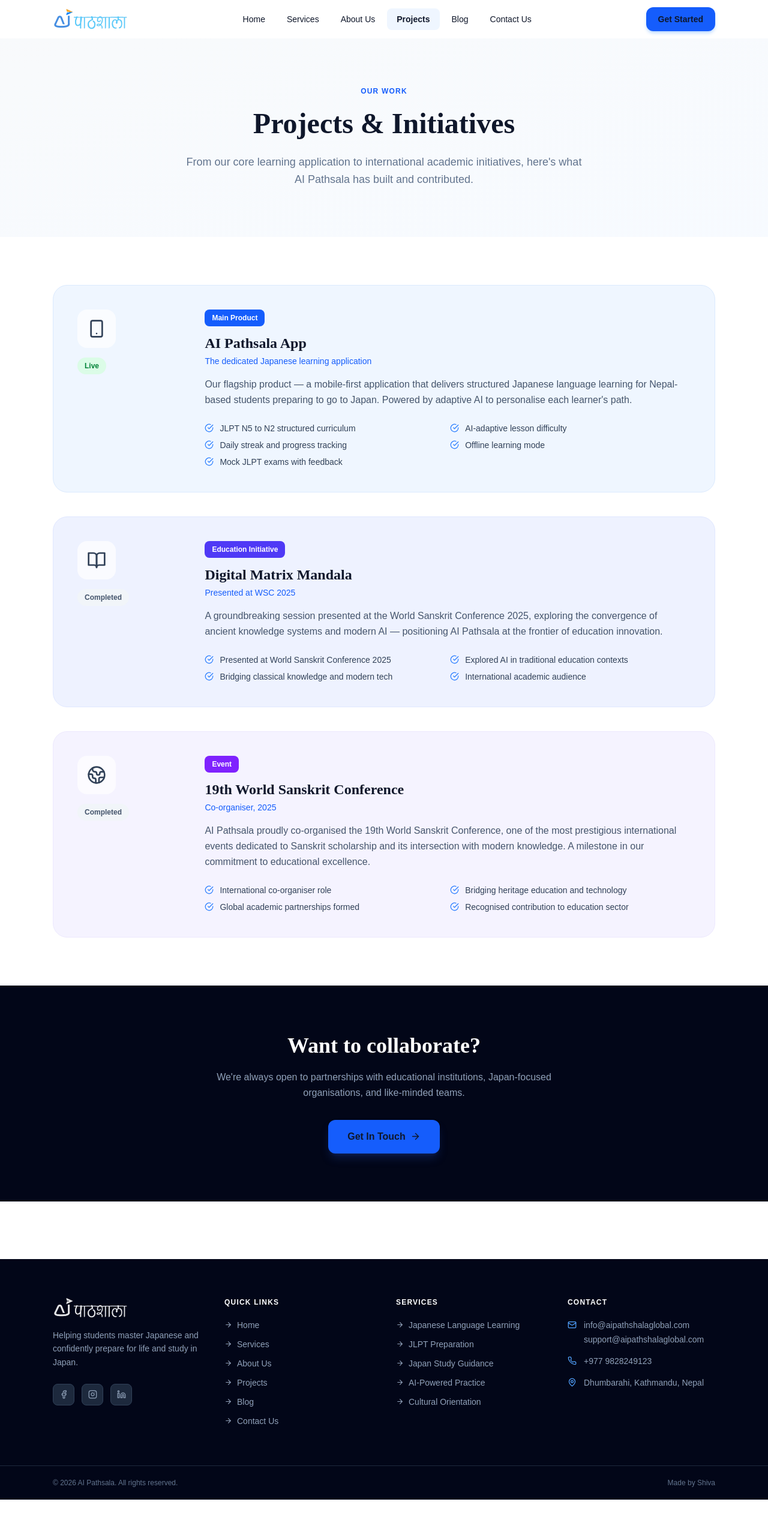
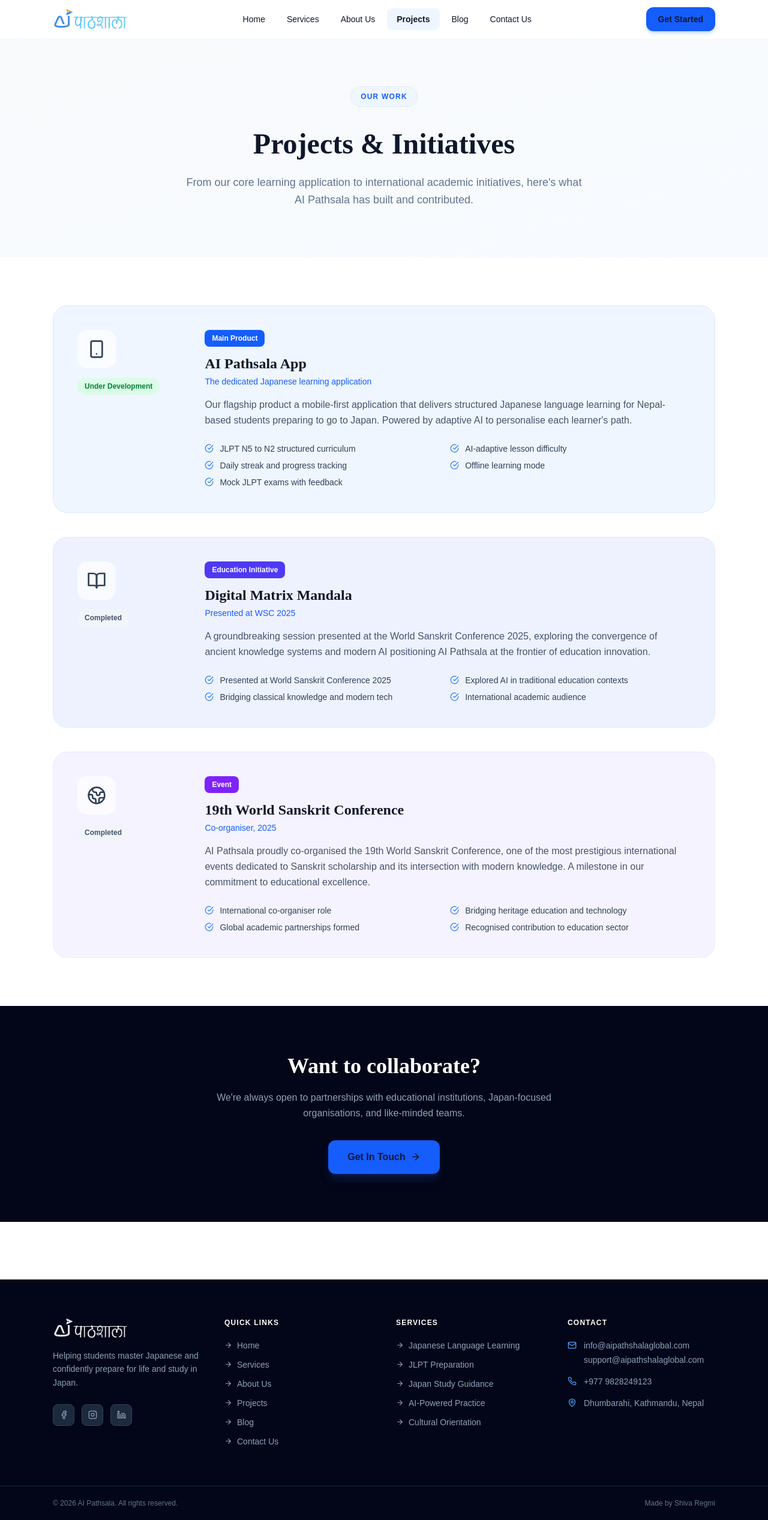
Before and after one commit to ShivaRegmi/PATHSALA, a React (Vite) app: page /projects in a window 1280 px wide. Shown: the whole page at 60% size. Before the commit the page ends 2500 px from the top, so only its background shows below. Built offline with nearby package versions, Linux system fonts and the light colour scheme.

Commit message:
frontendFIX

```diff
--- a/src/components/Footer.jsx
+++ b/src/components/Footer.jsx
@@ -34,7 +34,7 @@
           <div className="flex gap-3">
             {[
               { href: 'https://www.facebook.com/aipathshalaglobal', Icon: Facebook },
-              { href: 'https://aipathshalaglobal.com',              Icon: Instagram },
+              { href: 'https://www.instagram.com/sonic_edu?igsh=bnQyNTR6ZThyYTBx', Icon: Instagram },
               { href: 'https://www.linkedin.com/company/a-and-i-pathshala-global/', Icon: Linkedin },
             ].map(({ href, Icon }) => (
               <a
@@ -50,7 +50,7 @@
           </div>
         </div>
 
-        {/* Quick Links */}
+
         <div>
           <h4 className="text-white text-xs font-bold tracking-widest uppercase mb-5">Quick Links</h4>
           <ul className="space-y-3">
@@ -65,7 +65,7 @@
           </ul>
         </div>
 
-        {/* Services */}
+
         <div>
           <h4 className="text-white text-xs font-bold tracking-widest uppercase mb-5">Services</h4>
           <ul className="space-y-3">
@@ -78,7 +78,7 @@
           </ul>
         </div>
 
-        {/* Contact */}
+
         <div>
           <h4 className="text-white text-xs font-bold tracking-widest uppercase mb-5">Contact</h4>
           <div className="space-y-4 text-sm">
@@ -108,7 +108,7 @@
       <div className="border-t border-slate-800">
         <div className="max-w-6xl mx-auto px-6 py-5 flex flex-col sm:flex-row items-center justify-between gap-3">
           <p className="text-xs text-slate-500">© {new Date().getFullYear()} AI Pathsala. All rights reserved.</p>
-          <p className="text-xs text-slate-500">Made by Shiva</p>
+          <p className="text-xs text-slate-500">Made by Shiva Regmi</p>
         </div>
       </div>
     </footer>
--- a/src/pages/About.jsx
+++ b/src/pages/About.jsx
@@ -29,10 +29,10 @@
       {/* Header */}
       <section className="bg-linear-to-br from-slate-50 to-blue-50/50 py-20">
         <div className="max-w-6xl mx-auto px-6 text-center">
-          <p className="text-xs font-bold tracking-widest text-blue-600 uppercase mb-4">Our Story</p>
+          <p className="inline-flex items-center gap-2 text-xs font-semibold tracking-widest text-blue-600 uppercase bg-blue-50 border border-blue-100 px-4 py-2 rounded-full mb-8 opacity-0 animate-fade-up">Our Story</p>
           <h1 className="font-display text-5xl font-bold text-slate-900 mb-5 leading-tight">
             We exist to bridge<br />
-            <span className="text-blue-600 italic">Nepal and Japan</span>
+            <span className="text-blue-600 italic">Your Gap </span>
           </h1>
           <p className="text-slate-500 text-lg max-w-2xl mx-auto leading-relaxed">
             AI Pathsala was born from a simple observation: thousands of Nepali students
@@ -167,7 +167,7 @@
             Be part of the story
           </h2>
           <p className="text-blue-100 mb-8 leading-relaxed text-lg">
-            Whether you're a student, parent, or partner — we'd love to connect.
+            Whether you're a student, parent, or partner we'd love to connect.
           </p>
           <Link
             to="/contact"
--- a/src/pages/Blog.jsx
+++ b/src/pages/Blog.jsx
@@ -71,10 +71,10 @@
 
   return (
     <main className="pt-16 page-transition">
-      {/* Header */}
+
       <section className="bg-linear-to-br from-slate-50 to-blue-50/50 py-20">
         <div className="max-w-6xl mx-auto px-6 text-center">
-          <p className="text-xs font-bold tracking-widest text-blue-600 uppercase mb-4">Resources</p>
+          <p className="inline-flex items-center gap-2 text-xs font-semibold tracking-widest text-blue-600 uppercase bg-blue-50 border border-blue-100 px-4 py-2 rounded-full mb-8 opacity-0 animate-fade-up">Resources</p>
           <h1 className="font-display text-5xl font-bold text-slate-900 mb-5 leading-tight">
             Insights for Japan-bound<br />
             <span className="text-blue-600 italic">students</span>
@@ -89,7 +89,6 @@
       <section className="py-20 bg-white">
         <div className="max-w-6xl mx-auto px-6">
 
-          {/* Featured post */}
           {featured && (
             <div className="bg-linear-to-br from-blue-600 to-indigo-700 rounded-3xl p-8 md:p-12 mb-12 text-white relative overflow-hidden">
               <div className="absolute top-0 right-0 w-96 h-96 rounded-full bg-white/5 blur-3xl pointer-events-none" />
--- a/src/pages/Contact.jsx
+++ b/src/pages/Contact.jsx
@@ -6,7 +6,7 @@
 
 export default function Contact() {
   const [form,    setForm]    = useState(INITIAL)
-  const [status,  setStatus]  = useState('idle')   // idle | loading | success | error
+  const [status,  setStatus]  = useState('idle')
   const [errors,  setErrors]  = useState({})
 
   function validate() {
@@ -49,17 +49,16 @@
 
   return (
     <main className="pt-16 page-transition">
-      {/* Header */}
       <section className="bg-linear-to-br from-slate-50 to-blue-50/50 py-20">
         <div className="max-w-6xl mx-auto px-6 text-center">
-          <p className="text-xs font-bold tracking-widest text-blue-600 uppercase mb-4">Get In Touch</p>
+          <p className="inline-flex items-center gap-2 text-xs font-semibold tracking-widest text-blue-600 uppercase bg-blue-50 border border-blue-100 px-4 py-2 rounded-full mb-8 opacity-0 animate-fade-up">Get In Touch</p>
           <h1 className="font-display text-5xl font-bold text-slate-900 mb-5 leading-tight">
             We'd love to<br />
             <span className="text-blue-600 italic">hear from you</span>
           </h1>
           <p className="text-slate-500 text-lg max-w-xl mx-auto leading-relaxed">
             Whether you have a question about our services, want to join as a student,
-            or are looking to partner with us — reach out.
+            or are looking to partner with us reach out.
           </p>
         </div>
       </section>
@@ -103,7 +102,7 @@
               <div className="flex gap-3">
                 {[
                   { href: 'https://www.facebook.com/aipathshalaglobal', Icon: Facebook, label: 'Facebook' },
-                  { href: 'https://aipathshalaglobal.com', Icon: Instagram, label: 'Instagram' },
+                  { href: 'https://www.instagram.com/sonic_edu?igsh=bnQyNTR6ZThyYTBx', Icon: Instagram, label: 'Instagram' },
                   { href: 'https://www.linkedin.com/company/a-and-i-pathshala-global/', Icon: Linkedin, label: 'LinkedIn' },
                 ].map(({ href, Icon, label }) => (
                   <a
--- a/src/pages/Projects.jsx
+++ b/src/pages/Projects.jsx
@@ -9,7 +9,7 @@
     tagColor: 'bg-blue-600',
     title: 'AI Pathsala App',
     subtitle: 'The dedicated Japanese learning application',
-    desc: 'Our flagship product — a mobile-first application that delivers structured Japanese language learning for Nepal-based students preparing to go to Japan. Powered by adaptive AI to personalise each learner\'s path.',
+    desc: 'Our flagship product a mobile-first application that delivers structured Japanese language learning for Nepal-based students preparing to go to Japan. Powered by adaptive AI to personalise each learner\'s path.',
     features: [
       'JLPT N5 to N2 structured curriculum',
       'AI-adaptive lesson difficulty',
@@ -17,7 +17,7 @@
       'Offline learning mode',
       'Mock JLPT exams with feedback',
     ],
-    status: 'Live',
+    status: 'Under Development',
     statusColor: 'bg-green-100 text-green-700',
     bg: 'bg-blue-50',
     border: 'border-blue-100',
@@ -28,7 +28,7 @@
     tagColor: 'bg-indigo-600',
     title: 'Digital Matrix Mandala',
     subtitle: 'Presented at WSC 2025',
-    desc: 'A groundbreaking session presented at the World Sanskrit Conference 2025, exploring the convergence of ancient knowledge systems and modern AI — positioning AI Pathsala at the frontier of education innovation.',
+    desc: 'A groundbreaking session presented at the World Sanskrit Conference 2025, exploring the convergence of ancient knowledge systems and modern AI positioning AI Pathsala at the frontier of education innovation.',
     features: [
       'Presented at World Sanskrit Conference 2025',
       'Explored AI in traditional education contexts',
@@ -66,7 +66,7 @@
       {/* Header */}
       <section className="bg-linear-to-br from-slate-50 to-blue-50/50 py-20">
         <div className="max-w-6xl mx-auto px-6 text-center">
-          <p className="text-xs font-bold tracking-widest text-blue-600 uppercase mb-4">Our Work</p>
+          <p className="inline-flex items-center gap-2 text-xs font-semibold tracking-widest text-blue-600 uppercase bg-blue-50 border border-blue-100 px-4 py-2 rounded-full mb-8 opacity-0 animate-fade-up">Our Work</p>
           <h1 className="font-display text-5xl font-bold text-slate-900 mb-5 leading-tight">
             Projects &amp; Initiatives
           </h1>
@@ -77,13 +77,13 @@
         </div>
       </section>
 
-      {/* Projects list */}
+
       <section className="py-20 bg-white">
         <div className="max-w-6xl mx-auto px-6 space-y-10">
           {PROJECTS.map(({ Icon, tag, tagColor, title, subtitle, desc, features, status, statusColor, bg, border }) => (
             <div key={title} className={`${bg} border ${border} rounded-3xl p-8 md:p-10 grid md:grid-cols-5 gap-10`}>
 
-              {/* Icon + status */}
+
               <div className="md:col-span-1 flex md:flex-col items-start gap-4">
                 <div className={`w-16 h-16 rounded-2xl ${tagColor} bg-opacity-10 flex items-center justify-center`}
                   style={{ background: 'rgba(255,255,255,0.7)' }}>
@@ -94,7 +94,7 @@
                 </span>
               </div>
 
-              {/* Content */}
+
               <div className="md:col-span-4">
                 <div className="flex flex-wrap items-start gap-3 mb-3">
                   <span className={`text-white text-xs font-bold px-3 py-1.5 rounded-lg ${tagColor}`}>{tag}</span>
--- a/src/pages/Services.jsx
+++ b/src/pages/Services.jsx
@@ -70,7 +70,8 @@
 
       <section className="bg-linear-to-br from-slate-50 to-blue-50/60 py-20">
         <div className="max-w-6xl mx-auto px-6 text-center">
-          <p className="text-xs font-bold tracking-widest text-blue-600 uppercase mb-4">What We Offer</p>
+          <p className="inline-flex items-center gap-2 text-xs font-semibold tracking-widest text-blue-600 uppercase bg-blue-50 border border-blue-100 px-4 py-2 rounded-full mb-8 opacity-0 animate-fade-up ">What We Offer</p>
+
           <h1 className="font-display text-5xl font-bold text-slate-900 mb-5 leading-tight">
             Services built for<br />
             <span className="text-blue-600 italic">Japan-bound students</span>
@@ -82,7 +83,7 @@
         </div>
       </section>
 
-      {/* Services */}
+      {/* {/*className="w-1.5 h-1.5 rounded-full bg-blue-500 inline-block"}  */}
       <section className="py-20 bg-white">
         <div className="max-w-6xl mx-auto px-6 space-y-8">
           {SERVICES.map(({ Icon, title, tagline, desc, points, color }, i) => {
```
Also changed, not shown: src/pages/Home.jsx (+13 -13 lines).
